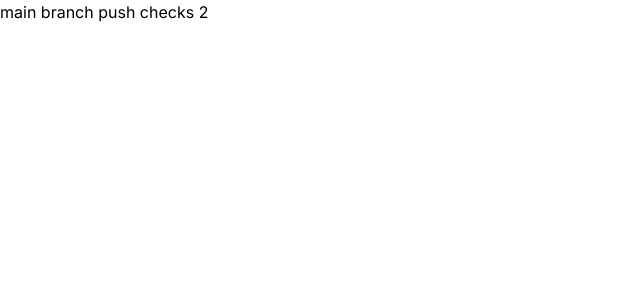
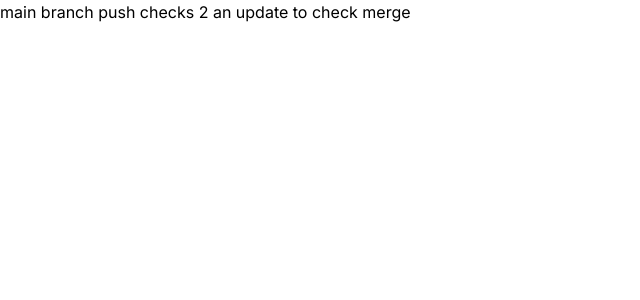
Before and after one commit to Arif20484423/Tic-Web-App, a Next.js app: page / in a window 1280 px wide. Shown: the top 300 px of the page, without its empty margins (0-640 px from the left). Built offline with nearby package versions, Linux system fonts and the light colour scheme.

Commit message:
merge check

```diff
--- a/src/app/page.js
+++ b/src/app/page.js
@@ -1,5 +1,5 @@
 import Image from "next/image";
 
 export default function Home() {
-  return <div>main branch push checks 2</div>;
+  return <div>main branch push checks 2 an update to check merge</div>;
 }
```
